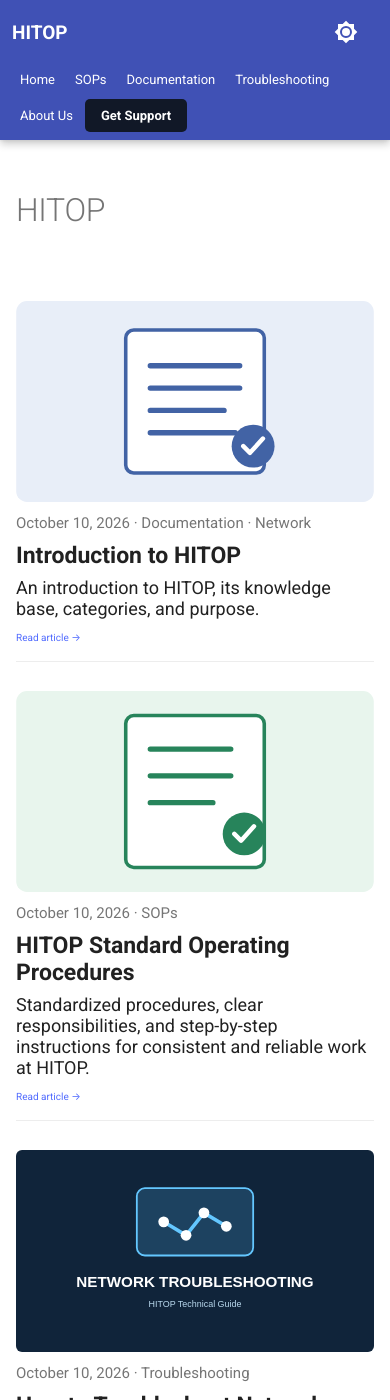
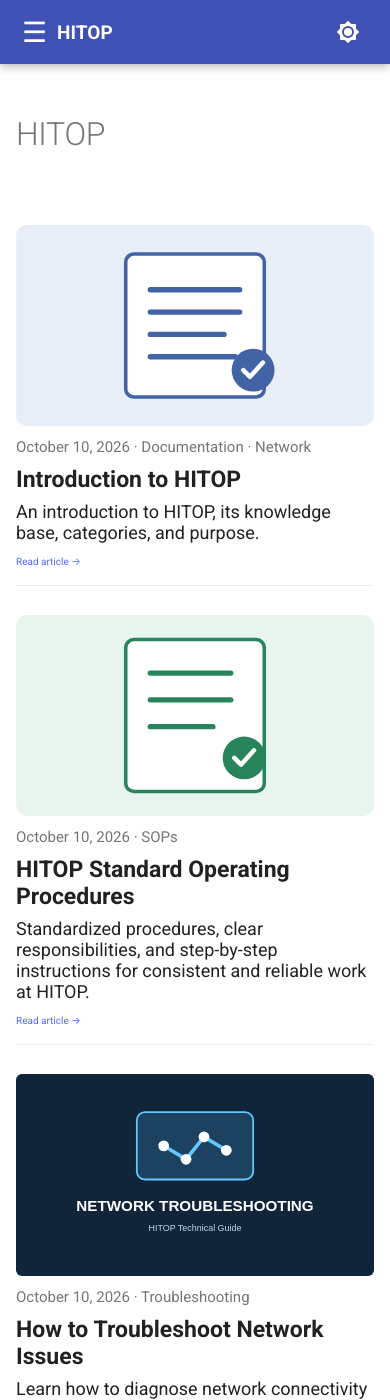
Before and after one commit to Gagan7248/HITOP, an MkDocs documentation site: the page built from docs/index.md, in a window 390 px wide and 1400 px high. Built offline with MkDocs 1.6.1 and Material for MkDocs 9.7.7, drawn with Linux system fonts in a browser that asks for light colours.

Commit message:
Update documentation

````diff
--- a/docs/stylesheets/extra.css
+++ b/docs/stylesheets/extra.css
@@ -505,3 +505,135 @@
     font-size: 16px;
   }
 }
+
+/* HITOP mobile sidebar menu */
+
+.mobile-menu-btn {
+  display: none;
+  border: 0;
+  background: transparent;
+  color: white;
+  font-size: 28px;
+  cursor: pointer;
+  padding: 4px 10px;
+}
+
+.mobile-menu-overlay {
+  position: fixed;
+  inset: 0;
+  z-index: 1000;
+  background: rgba(0, 0, 0, 0.55);
+  opacity: 0;
+  visibility: hidden;
+  transition: opacity 0.3s ease, visibility 0.3s ease;
+}
+
+.mobile-menu-overlay.is-visible {
+  opacity: 1;
+  visibility: visible;
+}
+
+.hitop-mobile-sidebar {
+  position: fixed;
+  top: 0;
+  left: 0;
+  z-index: 1001;
+  width: min(300px, 85vw);
+  height: 100dvh;
+  padding: 20px;
+  box-sizing: border-box;
+  background: var(--md-default-bg-color, #fff);
+  color: var(--md-default-fg-color, #222);
+  box-shadow: 4px 0 20px rgba(0, 0, 0, 0.2);
+  transform: translateX(-105%);
+  transition: transform 0.3s ease;
+  overflow-y: auto;
+  visibility: hidden;
+}
+
+.hitop-mobile-sidebar.is-open {
+  transform: translateX(0);
+  visibility: visible;
+}
+
+.mobile-sidebar-header {
+  display: flex;
+  align-items: center;
+  justify-content: space-between;
+  padding-bottom: 20px;
+  margin-bottom: 12px;
+  border-bottom: 1px solid var(--md-default-fg-color--lightest);
+  font-size: 20px;
+}
+
+#mobile-menu-close {
+  border: 0;
+  background: transparent;
+  color: inherit;
+  font-size: 30px;
+  cursor: pointer;
+}
+
+.mobile-sidebar-links {
+  display: flex;
+  flex-direction: column;
+  gap: 6px;
+}
+
+.mobile-sidebar-links a {
+  display: block;
+  padding: 13px 12px;
+  border-radius: 6px;
+  color: inherit;
+  text-decoration: none;
+  font-size: 16px;
+}
+
+.mobile-sidebar-links a:hover {
+  background: var(--md-default-fg-color--lightest);
+}
+
+.mobile-sidebar-links .mobile-support-btn {
+  margin-top: 10px;
+  background: #111827;
+  color: white;
+  text-align: center;
+}
+
+@media screen and (max-width: 768px) {
+  .mobile-menu-btn {
+    display: inline-flex;
+    align-items: center;
+    justify-content: center;
+  }
+
+  .hitop-nav {
+    display: none !important;
+  }
+
+  .md-header__inner {
+    flex-wrap: nowrap;
+  }
+
+  .hitop-title {
+    margin-right: auto;
+    font-size: 19px;
+  }
+
+  .md-search {
+    margin-left: 6px;
+    max-width: 110px;
+  }
+}
+
+@media screen and (min-width: 769px) {
+  .mobile-menu-btn,
+  .mobile-menu-overlay,
+  .hitop-mobile-sidebar {
+    display: none !important;
+  }
+}
+
+body.mobile-menu-active {
+  overflow: hidden;
+}
--- a/overrides/main.html
+++ b/overrides/main.html
@@ -2,6 +2,14 @@
 {% block header %}
 <header class="md-header" data-md-component="header">
   <nav class="md-header__inner md-grid" aria-label="Header">
+
+    <button class="mobile-menu-btn"
+            id="mobile-menu-open"
+            aria-label="Open menu"
+            aria-controls="hitop-mobile-sidebar"
+            aria-expanded="false">
+      ☰
+    </button>
 
     <a href="{{ config.extra.homepage | d(nav.homepage.url, true) | url }}"
        class="md-header__button md-logo"
@@ -12,21 +20,78 @@
     <div class="hitop-title">HITOP</div>
 
     <div class="hitop-nav">
-      	<a href="{{ config.extra.homepage | d(nav.homepage.url, true) | url }}">Home</a>
-	<a href="{{ 'category/sops/' | url }}">SOPs</a>
-	<a href="{{ 'category/documentation/' | url }}">Documentation</a>
-	<a href="{{ 'category/troubleshooting/' | url }}">Troubleshooting</a>
+      <a href="{{ config.extra.homepage | d(nav.homepage.url, true) | url }}">Home</a>
+      <a href="{{ 'category/sops/' | url }}">SOPs</a>
+      <a href="{{ 'category/documentation/' | url }}">Documentation</a>
+      <a href="{{ 'category/troubleshooting/' | url }}">Troubleshooting</a>
       <a href="{{ 'about/' | url }}">About Us</a>
       <a class="support-btn" href="{{ 'support/' | url }}">Get Support</a>
     </div>
 
     {% include "partials/palette.html" %}
-
     {% include "partials/javascripts/palette.html" %}
-
     {% include "partials/search.html" %}
 
   </nav>
 </header>
+
+<div class="mobile-menu-overlay" id="mobile-menu-overlay"></div>
+
+<aside class="hitop-mobile-sidebar"
+       id="hitop-mobile-sidebar"
+       aria-label="Mobile navigation"
+       aria-hidden="true">
+  <div class="mobile-sidebar-header">
+    <strong>HITOP Menu</strong>
+    <button id="mobile-menu-close" aria-label="Close menu">×</button>
+  </div>
+
+  <nav class="mobile-sidebar-links">
+    <a href="{{ config.extra.homepage | d(nav.homepage.url, true) | url }}">Home</a>
+    <a href="{{ 'category/sops/' | url }}">SOPs</a>
+    <a href="{{ 'category/documentation/' | url }}">Documentation</a>
+    <a href="{{ 'category/troubleshooting/' | url }}">Troubleshooting</a>
+    <a href="{{ 'about/' | url }}">About Us</a>
+    <a class="mobile-support-btn" href="{{ 'support/' | url }}">Get Support</a>
+  </nav>
+</aside>
+
+<script>
+(function () {
+  const sidebar = document.getElementById("hitop-mobile-sidebar");
+  const overlay = document.getElementById("mobile-menu-overlay");
+  const openBtn = document.getElementById("mobile-menu-open");
+  const closeBtn = document.getElementById("mobile-menu-close");
+
+  if (!sidebar || !overlay || !openBtn || !closeBtn) return;
+
+  function openMenu() {
+    sidebar.classList.add("is-open");
+    overlay.classList.add("is-visible");
+    sidebar.setAttribute("aria-hidden", "false");
+    openBtn.setAttribute("aria-expanded", "true");
+    document.body.classList.add("mobile-menu-active");
+  }
+
+  function closeMenu() {
+    sidebar.classList.remove("is-open");
+    overlay.classList.remove("is-visible");
+    sidebar.setAttribute("aria-hidden", "true");
+    openBtn.setAttribute("aria-expanded", "false");
+    document.body.classList.remove("mobile-menu-active");
+  }
+
+  openBtn.addEventListener("click", openMenu);
+  closeBtn.addEventListener("click", closeMenu);
+  overlay.addEventListener("click", closeMenu);
+
+  document.addEventListener("keydown", function (event) {
+    if (event.key === "Escape") closeMenu();
+  });
+
+  sidebar.querySelectorAll("a").forEach(function (link) {
+    link.addEventListener("click", closeMenu);
+  });
+})();
+</script>
 {% endblock %}
-```
````
Also changed, not shown: 1 other file.
